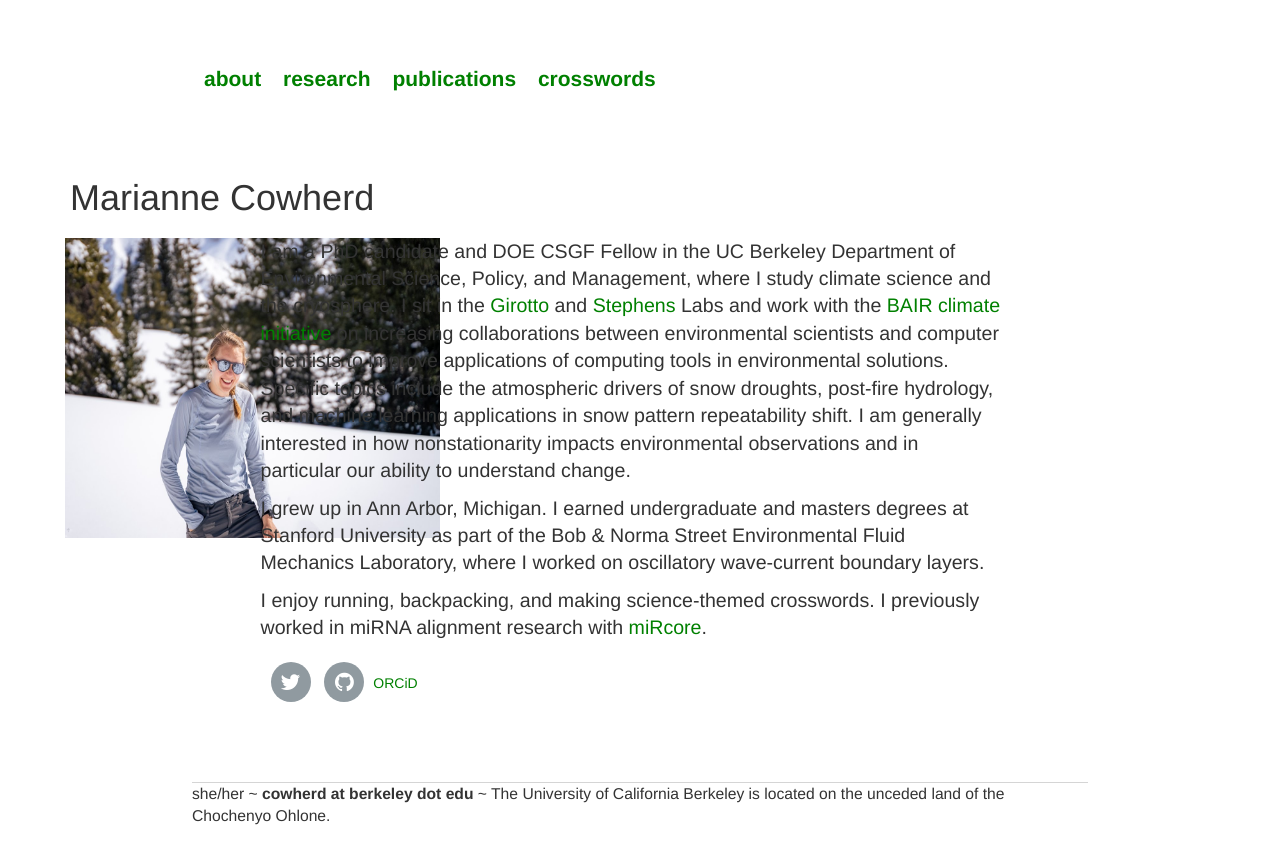
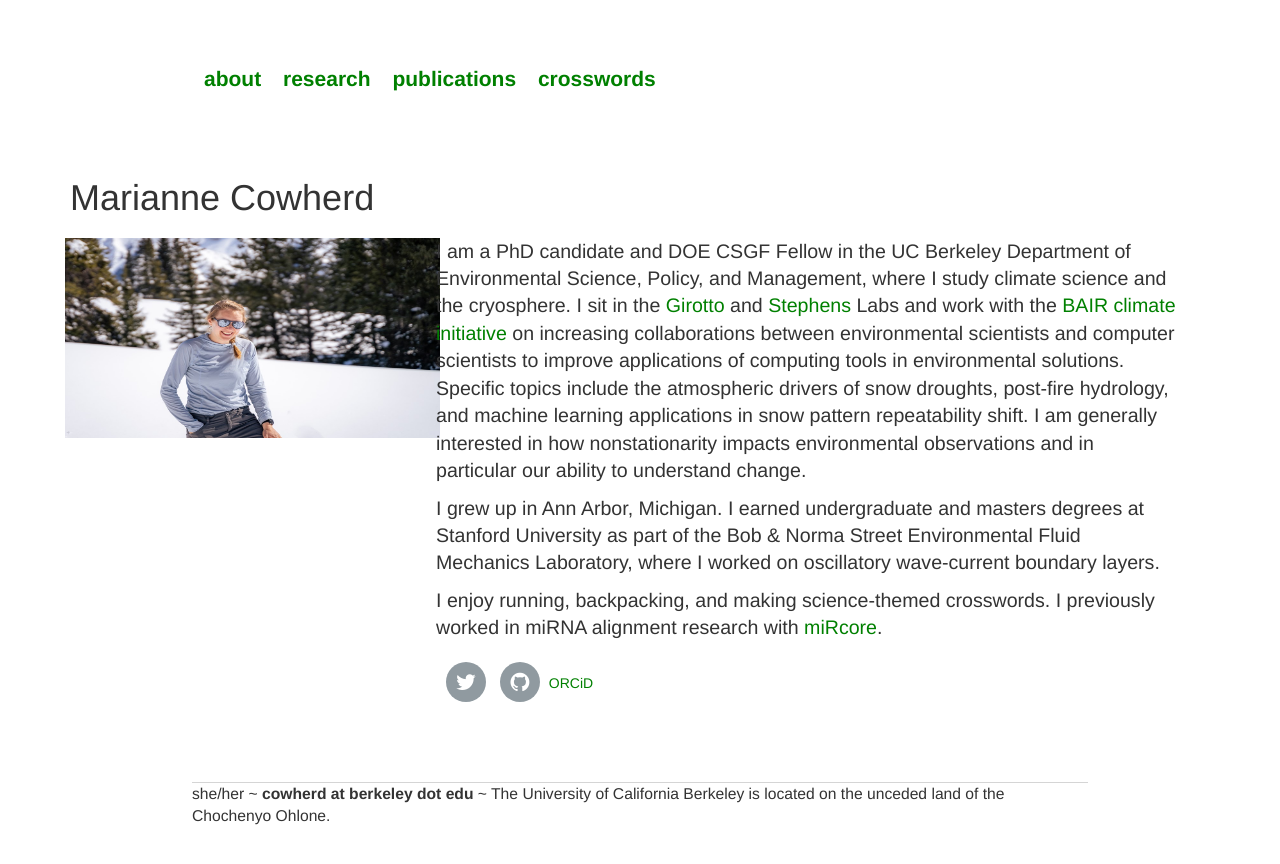
Before and after one commit to mariannecowherd/mariannecowherd.github.io, a Jekyll site: the page built from index.html, in a window 1280 px wide. Shown: the top 864 px of the page. Built offline with Jekyll 4.4.1, drawn with Linux system fonts in a browser that asks for light colours; nearby versions of some CDN libraries.

Commit message:
Update index.html

```diff
--- a/index.html
+++ b/index.html
@@ -26,7 +26,7 @@
 }
 
 .left {
-  width: 15%;
+  width: 30%;
 }
 
 .right {
@@ -51,7 +51,7 @@
 <h1>Marianne Cowherd</h1>
 <div class="row">
   <div class="column left">
-		<img src="/images/IMG_2894.JPG" width="375" height = "300" alt="photograph of Marianne in the snow"/>
+		<img src="/images/IMG_2894.JPG" width="375" height = "200" alt="photograph of Marianne in the snow"/>
 	</div>
   <div class="column right">
 		<p> I am a PhD candidate and DOE CSGF Fellow in the UC Berkeley Department of Environmental Science,
```
